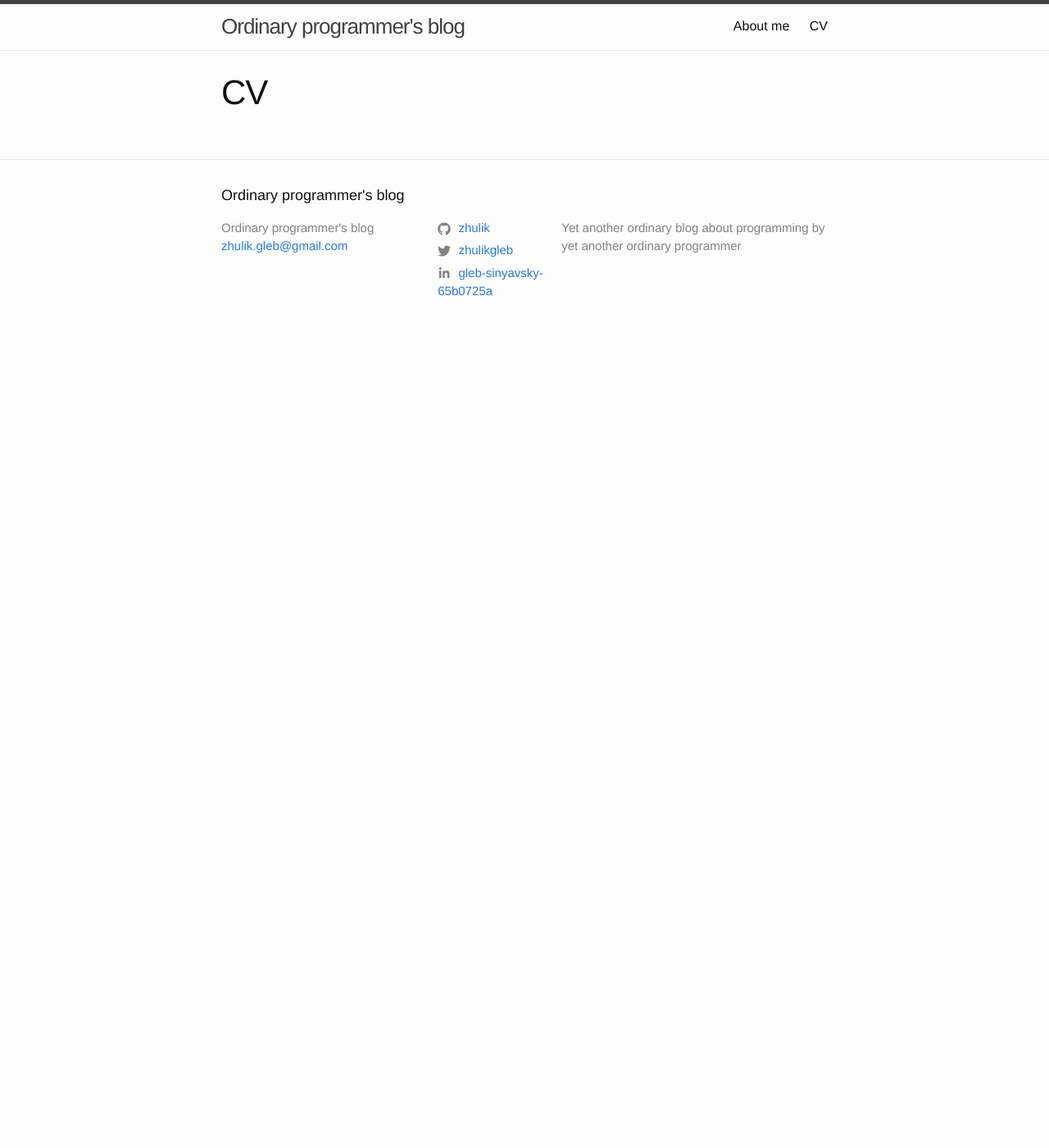
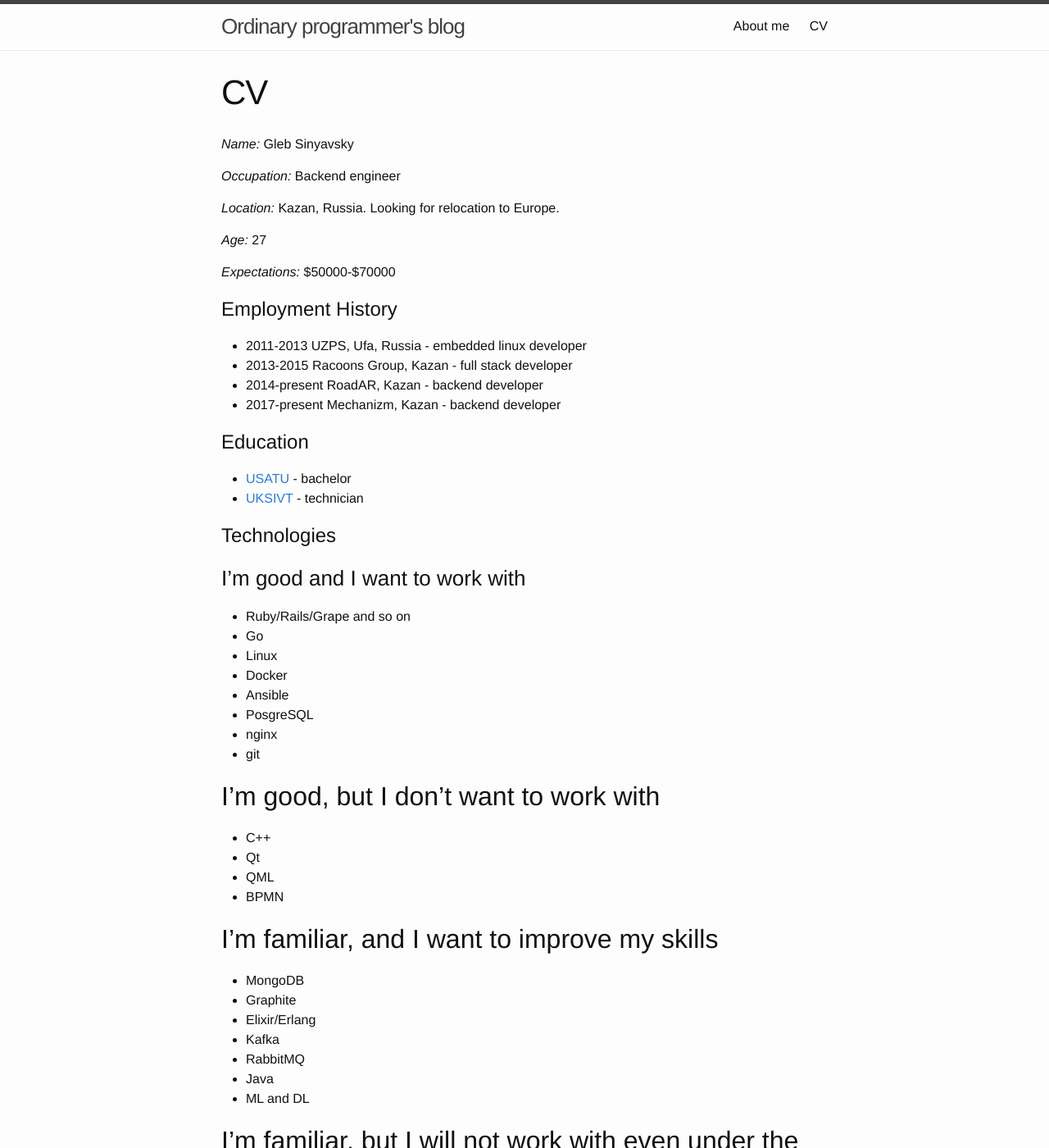
Before and after one commit to zhulik/zhulik.github.io, a Jekyll site: the page built from cv.md, in a window 1280 px wide and 1400 px high. Shown: the whole window at 82% size. Built offline with Jekyll 4.4.1, drawn with Linux system fonts in a browser that asks for light colours; some of the changed text lies outside the part shown.

```diff
--- a/cv.md
+++ b/cv.md
@@ -3,3 +3,67 @@ layout: page
 title: CV
 permalink: /cv/
 ---
+*Name:* Gleb Sinyavsky
+
+*Occupation:* Backend engineer
+
+*Location:* Kazan, Russia. Looking for relocation to Europe.
+
+*Age:* 27
+
+*Expectations:* $50000-$70000
+
+# Employment History
+* 2011-2013 UZPS, Ufa, Russia - embedded linux developer
+* 2013-2015 Racoons Group, Kazan - full stack developer
+* 2014-present RoadAR, Kazan - backend developer
+* 2017-present Mechanizm, Kazan - backend developer
+
+# Education
+
+* [USATU](http://ugatu.ac.ru/welcome-to-usatu.html) - bachelor
+* [UKSIVT](http://www.uksivt.ru/) - technician
+
+# Technologies
+
+### I'm good and I want to work with
+* Ruby/Rails/Grape and so on
+* Go
+* Linux
+* Docker
+* Ansible
+* PosgreSQL
+* nginx
+* git
+
+## I'm good, but I don't want to work with
+* C++
+* Qt
+* QML
+* BPMN
+
+## I'm familiar, and I want to improve my skills
+* MongoDB
+* Graphite
+* Elixir/Erlang
+* Kafka
+* RabbitMQ
+* Java
+* ML and DL
+
+## I'm familiar, but I will not work with even under the gun
+* Python
+* JavaScript
+
+# Skills
+* Strong OOP
+* Unit and integration testing, automatization
+* Linux administration
+* CI/CD
+* Microservices
+* SQL optimization
+* Crosscompilation
+* Strong ruby metaprogramming
+* DDD
+* TDD
+* DI
```
Also changed, not shown: about.md (+4 -3 lines).
